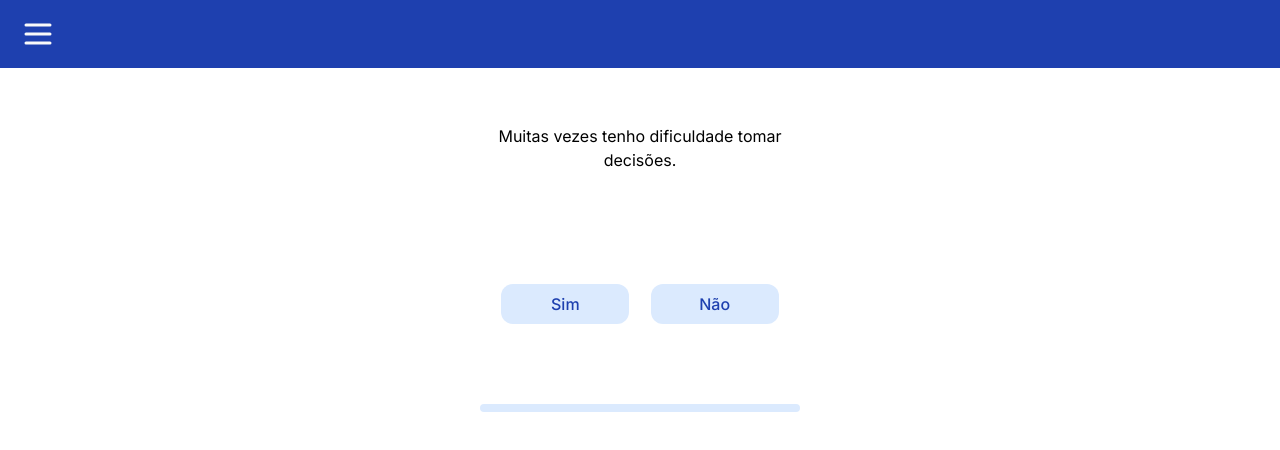
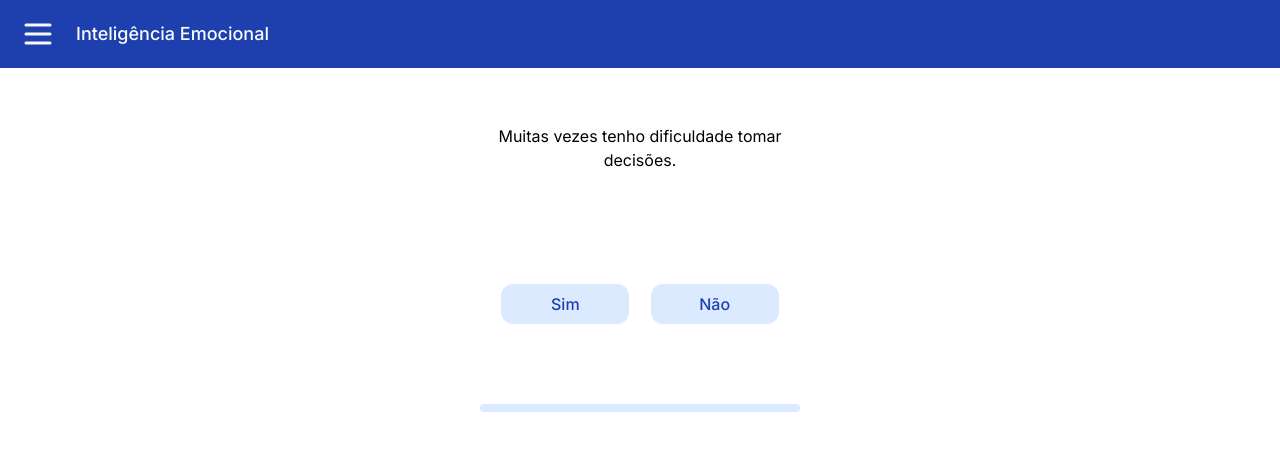
Before and after one commit to facsenacdf-2024/soft-skills-app, a Next.js app: page /formularios in a window 1280 px wide. Shown: the top 450 px of the page. Built offline with nearby package versions, Linux system fonts and the light colour scheme.

Commit message:
fix: show quiz title correctly

```diff
--- a/src/app/formularios/page.tsx
+++ b/src/app/formularios/page.tsx
@@ -17,6 +17,7 @@ export default function Perguntas() {
   const [cont, setCont] = useState<number>(0)
   const [aux, setAux] = useState<number>(1)
   const [pontos, setPontos] = useState<number>(10)
+  const title = quiz[0].title
 
   useEffect(() => {}, [aux, cont, pontos])
 
@@ -40,7 +41,7 @@ export default function Perguntas() {
 
   return (
     <>
-      <Header page={''} />
+      <Header page={title!} />
 
       <div className="max-w-xs mx-auto my-14 text-center">
         {questions[aux]}
```
